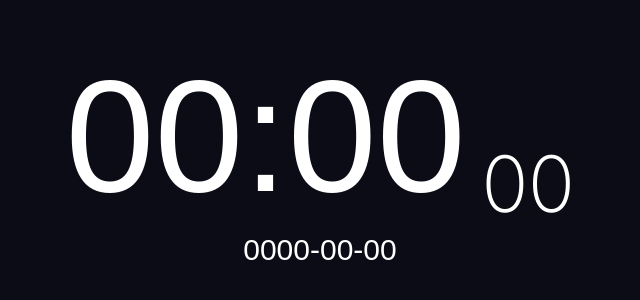
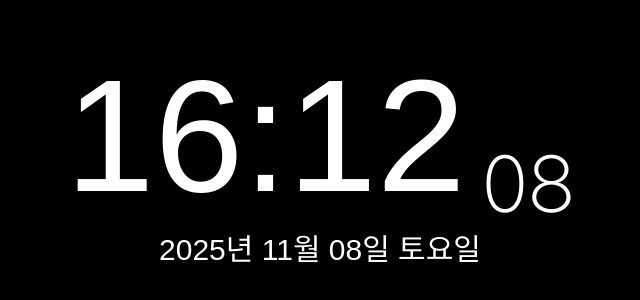
Before and after one commit to yure0211/Home-Page, a plain HTML site: page index.html in a window 1280 px wide. Shown: the part 246-546 px from the top of the page, without its empty margins (320-960 px from the left). Drawn offline with Linux system fonts and the light colour scheme; a web font is replaced by a local one.

Commit message:
style : 날짜 형식 변경 및 스타일 변경

```diff
--- a/index.html
+++ b/index.html
@@ -8,14 +8,14 @@
     <title>새 탭</title>
 </head>
 <body>
-    <div class="background"></div>
-    <div class="item-box">
-        <div class="item">
-            <div class="time">
-                <p id="hm">00:00</p>
-                <p id="s">00</p>
+    <div id="background"></div>
+    <div id="item-box">
+        <div id="item">
+            <div id="time">
+                <p id="hm" class="time">00:00</p>
+                <p id="s" class="time">00</p>
             </div>
-            <p id="date">0000-00-00</p>
+            <p id="date" class="time">0000년 00월 00일 월요일</p>
         </div>
     </div>
 </body>
--- a/style.css
+++ b/style.css
@@ -1,3 +1,7 @@
+* {
+    user-select: none;
+}
+
 p {
     color: white;
     font-family: 'Pretendard', sans-serif;
@@ -13,7 +17,7 @@ body, html {
     width: 100%;
 }
 
-.background {
+#background {
     position: fixed;
     top: 0;
     left: 0;
@@ -26,22 +30,25 @@ body, html {
     z-index: -1;
 }
 
-.item-box {
-    background-color: #00000050;
-    backdrop-filter: blur(10px);
+#item-box {
+    background-color: #0003;
+    backdrop-filter: blur(2px);
     display: flex;
     justify-content: center;
     align-items: center;
     height: 100vh;
+    opacity: 1;
+    transition: opacity 0.5s ease-in-out;
 }
 
-.item {
+#item {
     text-align: center;
 }
 
-.time {
+#time {
     display: flex;
     align-items: flex-end;
+    text-shadow: 0 0 8px #0008;
 }
 
 #hm {
@@ -57,5 +64,9 @@ body, html {
 #date {
     font-size: 30px;
     margin: 0;
-    font-weight: 300;
+    font-weight: 400;
 }
+
+.time {
+    text-shadow: 0 0 10px #0008;
+}
```
